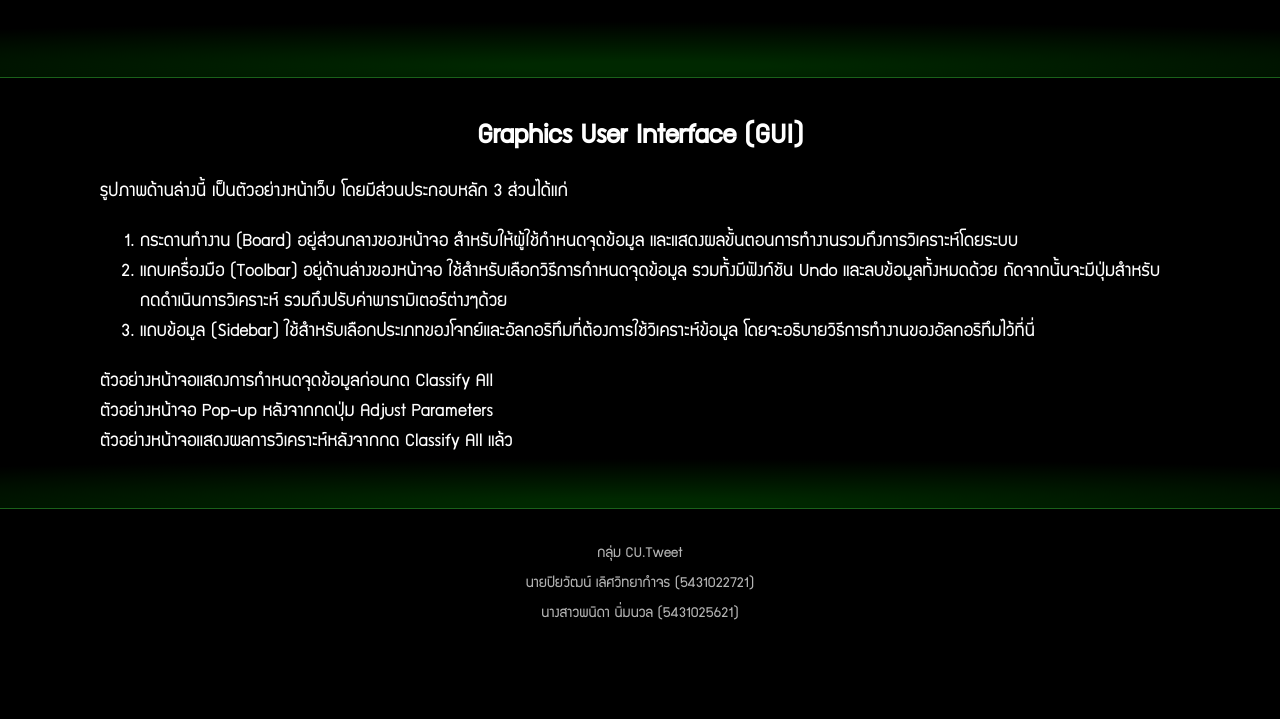
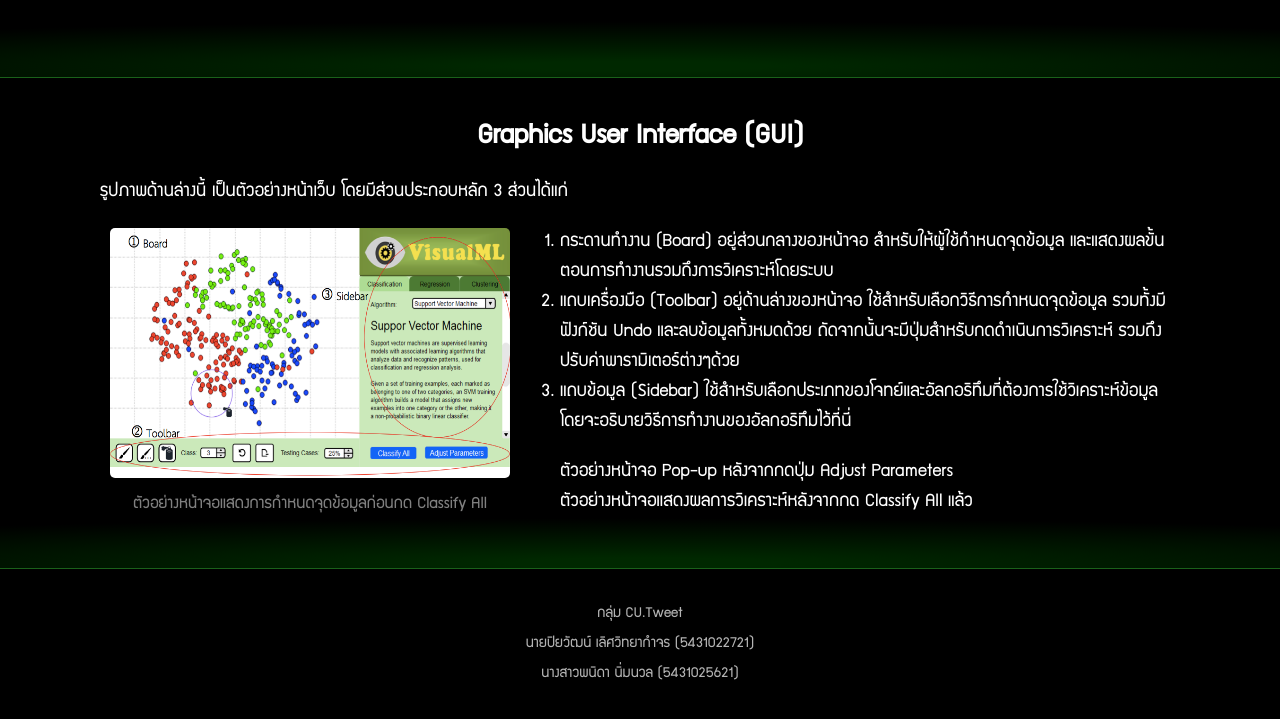
Before and after one commit to dugzzuli/visualML, a PHP site: page /about.html in a window 1280 px wide. Shown: the part 3999-4718 px from the top of the page. Before the commit the page ends 4619 px from the top, so only its background shows below. Run offline with PHP 8.4, Linux system fonts and the light colour scheme; some web fonts are replaced.

Commit message:
fix height auto

```diff
--- a/About Page/about.html
+++ b/About Page/about.html
@@ -139,9 +139,14 @@
 			</div>
 			<div class="mainContent greenFade" id="gui">
 				<h2>Graphics User Interface (GUI)</h2>
+				<div>
 					<p>
 						รูปภาพด้านล่างนี้ เป็นตัวอย่างหน้าเว็บ โดยมีส่วนประกอบหลัก 3 ส่วนได้แก่
 					</p>
+					<div id = "sample2Block">
+						<img src="img/sample2.png" id="sample2"/>
+						<span>ตัวอย่างหน้าจอแสดงการกำหนดจุดข้อมูลก่อนกด Classify All</span>
+					</div>
 					<ol>
 						<li>
 							กระดานทำงาน (Board) อยู่ส่วนกลางของหน้าจอ สำหรับให้ผู้ใช้กำหนดจุดข้อมูล และแสดงผลขั้นตอนการทำงานรวมถึงการวิเคราะห์โดยระบบ
@@ -153,16 +158,18 @@
 							แถบข้อมูล (Sidebar) ใช้สำหรับเลือกประเภทของโจทย์และอัลกอริทึมที่ต้องการใช้วิเคราะห์ข้อมูล โดยจะอธิบายวิธีการทำงานของอัลกอริทึมไว้ที่นี่
 						</li>
 					</ol>
+				</div>
+				<div>
 
 
 
-				ตัวอย่างหน้าจอแสดงการกำหนดจุดข้อมูลก่อนกด Classify All<br>
 
 
 				ตัวอย่างหน้าจอ Pop-up หลังจากกดปุ่ม Adjust Parameters<br>
 
 
 				ตัวอย่างหน้าจอแสดงผลการวิเคราะห์หลังจากกด Classify All แล้ว<br>
+			</div>
 			</div>
 		</div>
 		<footer>
--- a/About Page/style.css
+++ b/About Page/style.css
@@ -143,6 +143,9 @@ footer{
 	margin-left: 10px;
 }
 
+#function{
+	height:auto;
+}
 
 
 #function h3{
@@ -180,3 +183,22 @@ footer{
     margin-left: auto;
     margin-right: auto;
 }
+
+#sample2Block{
+	float:left;
+	margin-left: 10px;
+	margin-right: 50px;
+}
+
+#sample2Block span{
+	display: block;
+	font-size: 18px;
+	text-align: center;
+	color: gray;
+}
+
+#sample2Block #sample2{
+	border-radius: 5px;
+	height:250px;
+	width:400px;
+}
```
Also changed, not shown: About Page/img/sample2.png (added). Lines whose indentation alone changed are shown as unchanged.
